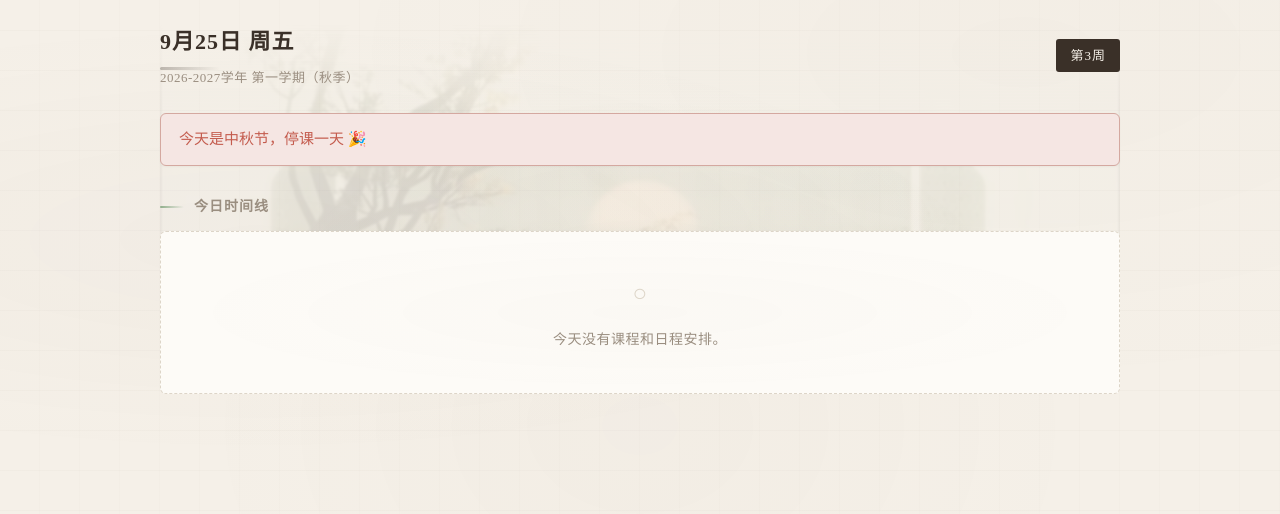
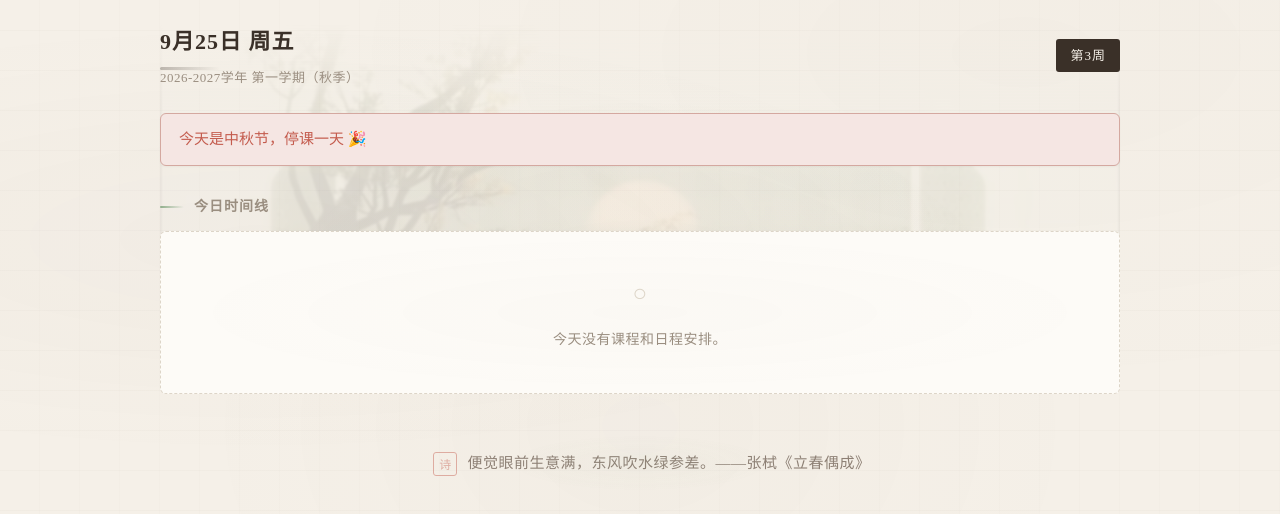
Before and after one commit to Sandrine888/my-schedule, a plain HTML site: page index.html in a window 1280 px wide. Shown: the part 72-586 px from the top of the page. Drawn offline with Linux system fonts and the light colour scheme; a web font is replaced by a local one.

Commit message:
feat: 首页底部添加每日诗词一句
从古诗文档中精选108首经典诗词各一句，按日期确定性轮转显示

```diff
--- a/index.html
+++ b/index.html
@@ -78,6 +78,7 @@
   </div>
 
   <script src="js/data.js"></script>
+  <script src="js/poems.js"></script>
   <script src="js/app.js"></script>
 </body>
 </html>
--- a/js/app.js
+++ b/js/app.js
@@ -133,6 +133,10 @@ function renderHome() {
   const empty = !timed.length && !untimed.length
     ? '<div class="empty">今天没有课程和日程安排。</div>' : '';
 
+  const dayOfYear = Math.floor((now - new Date(now.getFullYear(), 0, 0)) / 86400000);
+  const poemIdx = (dayOfYear * 7 + 13) % POEMS.length;
+  const poemHtml = `<div class="daily-poem"><span class="poem-mark">诗</span>${escapeHtml(POEMS[poemIdx])}</div>`;
+
   $('#view-home').innerHTML = `
     <div class="page-head">
       <div>
@@ -150,6 +154,7 @@ function renderHome() {
     <h3 class="sec-title">今日时间线</h3>
     ${timed.length ? `<ul class="timeline">${timed.map(itemHtml).join('')}</ul>` : ''}
     ${empty}
+    ${poemHtml}
   `;
 }
 
--- /dev/null
+++ b/js/poems.js
@@ -0,0 +1,109 @@
+/* 每日诗词一句 — 源自古诗.docx */
+const POEMS = [
+  "多情自古伤离别，更那堪，冷落清秋节！——柳永《雨霖铃》",
+  "秋风清，秋月明，落叶聚还散，寒鸦栖复惊。——李白《三五七言》",
+  "此情无计可消除，才下眉头，却上心头。——李清照《一剪梅》",
+  "枝上柳绵吹又少，天涯何处无芳草。——苏轼《蝶恋花》",
+  "三十功名尘与土，八千里路云和月。——岳飞《满江红》",
+  "休对故人思故国，且将新火试新茶。诗酒趁年华。——苏轼《望江南》",
+  "山盟虽在，锦书难托。莫、莫、莫！——陆游《钗头凤》",
+  "人生如逆旅，我亦是行人。——苏轼《临江仙》",
+  "人生若只如初见，何事秋风悲画扇。——纳兰性德《木兰花令》",
+  "流水落花春去也，天上人间。——李煜《浪淘沙令》",
+  "拣尽寒枝不肯栖，寂寞沙洲冷。——苏轼《卜算子》",
+  "稻花香里说丰年，听取蛙声一片。——辛弃疾《西江月》",
+  "世事一场大梦，人生几度秋凉？——苏轼《西江月》",
+  "小舟从此逝，江海寄余生。——苏轼《临江仙》",
+  "被酒莫惊春睡重，赌书消得泼茶香，当时只道是寻常。——纳兰性德《浣溪沙》",
+  "衣带渐宽终不悔，为伊消得人憔悴。——柳永《蝶恋花》",
+  "自是人生长恨水长东。——李煜《相见欢》",
+  "把吴钩看了，栏杆拍遍，无人会，登临意。——辛弃疾《水龙吟》",
+  "青山依旧在，几度夕阳红。——杨慎《临江仙》",
+  "只恐双溪舴艋舟，载不动许多愁。——李清照《武陵春》",
+  "无可奈何花落去，似曾相识燕归来。——晏殊《浣溪沙》",
+  "天下英雄谁敌手？曹刘。生子当如孙仲谋。——辛弃疾《南乡子》",
+  "浊酒一杯家万里，燕然未勒归无计。——范仲淹《渔家傲》",
+  "心之忧矣，于我归处。——《诗经·蜉蝣》",
+  "生年不满百，常怀千岁忧。昼短苦夜长，何不秉烛游？——《古诗十九首》",
+  "人生无根蒂，飘如陌上尘。——陶渊明",
+  "立望复横陈，忽觉非在侧。——沈约《梦见美人诗》",
+  "常恐秋风早，飘零君不知。——卢照邻《曲池荷》",
+  "潭清疑水浅，荷动知鱼散。——储光羲《钓鱼湾》",
+  "时有落花至，远随流水香。——刘眘虚《阙题》",
+  "空山松子落，幽人应未眠。——韦应物《秋夜寄邱员外》",
+  "同来望月人何处，风影依稀似去年。——赵嘏《江楼旧感》",
+  "燕子不归春事晚，一汀烟雨杏花寒。——戴叔伦《苏溪亭》",
+  "枫落吴江冷。——崔信明",
+  "铺床凉满梧桐月，月在梧桐缺处明。——朱淑真《秋夜》",
+  "芳菲歇去何须恨，夏木阴阴正可人。——秦观《三月晦日偶题》",
+  "新月与愁烟，满江天。——苏轼《昭君怨》",
+  "露叶翻风惊鹊坠，暗落青林红子。——陈师道《清平乐》",
+  "长亭柳色才黄，远客一枝先折。——贺铸《石州慢》",
+  "看尽满池疏雨，打团荷。——孙光宪《思帝乡》",
+  "回头烟柳渐重重，淡云孤雁远，寒日暮天红。——徐昌图《临江仙》",
+  "海棠开后心如碎。——刘辰翁《踏莎行》",
+  "孤村落日残霞，轻烟老树寒鸦，一点飞鸿影下。——白朴《天净沙·秋》",
+  "坐睡船自流，云深一蓑小。——陈孚《江天暮雪》",
+  "兴亡遗恨，一丘黄土，千古青山。——张可久《人月圆》",
+  "明月清风共我，闲人三个。从他今古消磨。——徐再思《天净沙》",
+  "湖水清，江湖漾，天边斜月，新雁两三行。——贯云石《小梁州》",
+  "肝肠百炼炉间铁，富贵三更枕上蝶，功名两字酒中蛇。——乔吉《卖花声》",
+  "疏影横斜水清浅，暗香浮动月黄昏。——林逋《山园小梅》",
+  "林深喜见寺，岸静惜移舟。——林逋《秋日西湖闲泛》",
+  "洗砚鱼吞墨，烹茶鹤避烟。——魏野《书友人屋壁》",
+  "远水无人渡，孤舟尽日横。——寇准《春日登楼怀归》",
+  "波渺渺，柳依依。孤村芳草远，斜日杏花飞。——寇准《江南春》",
+  "好峰随处改，幽径独行迷。——梅尧臣《鲁山山行》",
+  "野凫眠岸有闲意，老树着花无丑枝。——梅尧臣《东溪》",
+  "晚泊孤舟古祠下，满川风雨看潮生。——苏舜钦《淮中晚泊犊头》",
+  "满目山河空念远，落花风雨更伤春。不如怜取眼前人。——晏殊《浣溪沙》",
+  "绿杨烟外晓寒轻，红杏枝头春意闹。——宋祁《玉楼春》",
+  "笙歌散尽游人去，始觉春空。垂下帘栊，双燕归来细雨中。——欧阳修《采桑子》",
+  "一番桃李花开尽，惟有青青草色齐。——曾巩《城南》",
+  "一水护田将绿绕，两山排闼送青来。——王安石《书湖阴先生壁》",
+  "子规夜半犹啼血，不信东风唤不回。——王令《送春》",
+  "时人不识余心乐，将谓偷闲学少年。——程颢《春日偶成》",
+  "人生到处知何似，应似飞鸿踏雪泥。——苏轼《和子由渑池怀旧》",
+  "落木千山天远大，澄江一道月分明。——黄庭坚《登快阁》",
+  "书当快意读易尽，客有可人期不来。——陈师道《绝句》",
+  "可堪孤馆闭春寒，杜鹃声里斜阳暮。——秦观《踏莎行》",
+  "梧桐真不甘衰谢，数叶迎风尚有声。——张耒《夜坐》",
+  "试问闲情都几许。一川烟草，满城风絮，梅子黄时雨。——贺铸《青玉案》",
+  "叶上初阳干宿雨，水面清圆，一一风荷举。——周邦彦《苏幕遮》",
+  "何须浅碧深红色，自是花中第一流。——李清照《鹧鸪天》",
+  "白头吊古风霜里，老木沧波无限悲。——陈与义《登岳阳楼》",
+  "天意从来高难问，况人情老易悲难诉。——张元干《贺新郎》",
+  "日长似岁闲方觉，事大如山醉亦休。——陆游《秋思》",
+  "童孙未解供耕织，也傍桑阴学种瓜。——范成大《四时田园杂兴》",
+  "政入万山围子里，一山放出一山拦。——杨万里《过松源晨炊漆公店》",
+  "向来枉费推移力，此日中流自在行。——朱熹《观书有感》",
+  "山外青山楼外楼，西湖歌舞几时休？——林升《题临安邸》",
+  "黄莺也爱新凉好，飞过青山影里啼。——徐玑《新凉》",
+  "贪看晓光侵月色，不知云气失前山。——徐照《舟上》",
+  "有约不来过夜半，闲敲棋子落灯花。——赵师秀《约客》",
+  "身在乱蛙声里睡，心从化蝶梦中归。——戴复古《夜宿田家》",
+  "东风谬掌花权柄，却忌孤高不主张。——刘克庄《落梅》",
+  "何处合成愁，离人心上秋。——吴文英《唐多令》",
+  "羡他无事双蝴蝶，烂醉东风野草花。——周密《野步》",
+  "最堪爱、一曲银钩小，宝帘挂秋冷。——王沂孙《眉妩·新月》",
+  "野田春水碧于镜，人影渡傍鸥不惊。——汪藻《春日》",
+  "便觉眼前生意满，东风吹水绿参差。——张栻《立春偶成》",
+  "恨君不似江楼月，南北东西，只有相随无别离。——吕本中《采桑子》",
+  "欲黄昏，雨打梨花深闭门。——李重元《忆王孙》",
+  "无语凭阑干，桃花流水寒。——黄公度《菩萨蛮》",
+  "愿教青帝常为主，莫遣纷纷点翠苔。——朱淑真《落花》",
+  "乡村四月闲人少，才了蚕桑又插田。——翁卷《乡村四月》",
+  "细数落花因坐久，缓寻芳草得归迟。——王安石《北山》",
+  "有情芍药含春泪，无力蔷薇卧晓枝。——秦观《春日》",
+  "海棠不惜胭脂色，独立蒙蒙细雨中。——陈与义《春寒》",
+  "夜阑卧听风吹雨，铁马冰河入梦来。——陆游《十一月四日风雨大作》",
+  "童子柳阴眠正着，一牛吃过柳阴西。——杨万里《桑茶坑道中》",
+  "二十四桥仍在，波心荡、冷月无声。——姜夔《扬州慢》",
+  "燕雁无心，太湖西畔随云去。数峰清苦，商略黄昏雨。——姜夔《点绛唇》",
+  "飘然快拂花梢，翠尾分开红影。——史达祖《双双燕》",
+  "梅须逊雪三分白，雪却输梅一段香。——卢梅坡《雪梅》",
+  "日暮诗成天又雪，与梅并作十分春。——卢梅坡《雪梅其二》",
+  "沾衣欲湿杏花雨，吹面不寒杨柳风。——志南《绝句》",
+  "闲坐小窗读周易，不知春去几多时。——叶采《暮春即事》",
+  "敲断玉钗红烛冷，计程应说到常山。——郑会《题邸间壁》"
+];
--- a/styles.css
+++ b/styles.css
@@ -425,6 +425,43 @@ ul { margin: 0; padding: 0; list-style: none; }
 .form-error.hidden { display: none; }
 .modal-actions { display: flex; justify-content: flex-end; gap: 10px; margin-top: 12px; }
 
+/* ===== 每日诗词 ===== */
+.daily-poem {
+  position: relative;
+  margin: 40px 0 8px;
+  padding: 16px 24px 16px 48px;
+  font-family: 'ZCOOL XiaoWei', 'Noto Serif SC', serif;
+  font-size: 15px;
+  line-height: 1.8;
+  color: var(--ink-light);
+  text-align: center;
+  letter-spacing: 0.5px;
+  opacity: 0.75;
+}
+.daily-poem::before {
+  content: '';
+  position: absolute;
+  top: 50%; left: 50%;
+  transform: translate(-50%, -50%);
+  width: 280px; height: 60px;
+  background: radial-gradient(ellipse, rgba(143,174,139,0.06) 0%, transparent 70%);
+  pointer-events: none;
+}
+.poem-mark {
+  display: inline-block;
+  width: 24px; height: 24px;
+  line-height: 24px;
+  text-align: center;
+  font-size: 12px;
+  color: var(--vermillion);
+  border: 1.5px solid var(--vermillion);
+  border-radius: 3px;
+  margin-right: 10px;
+  vertical-align: middle;
+  opacity: 0.6;
+  font-family: 'Noto Serif SC', serif;
+}
+
 /* ===== 移动端 ===== */
 @media (max-width: 720px) {
   .topbar-inner { padding: 8px 14px; }
```
